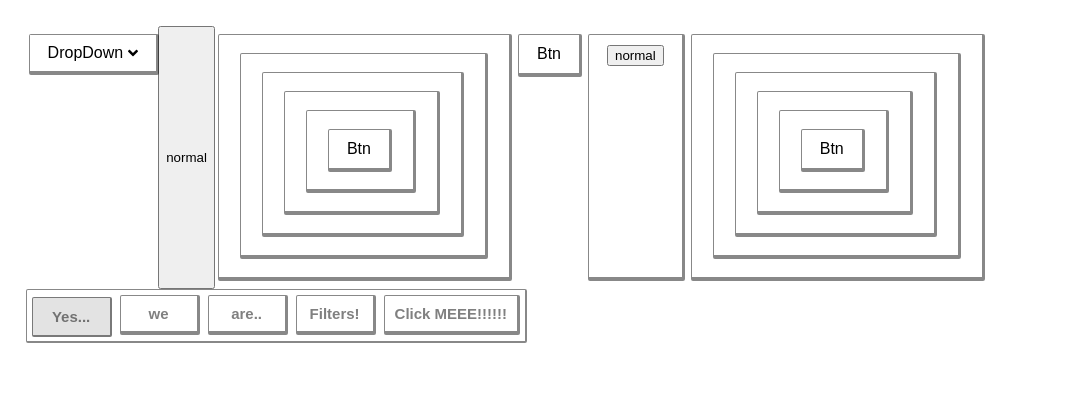
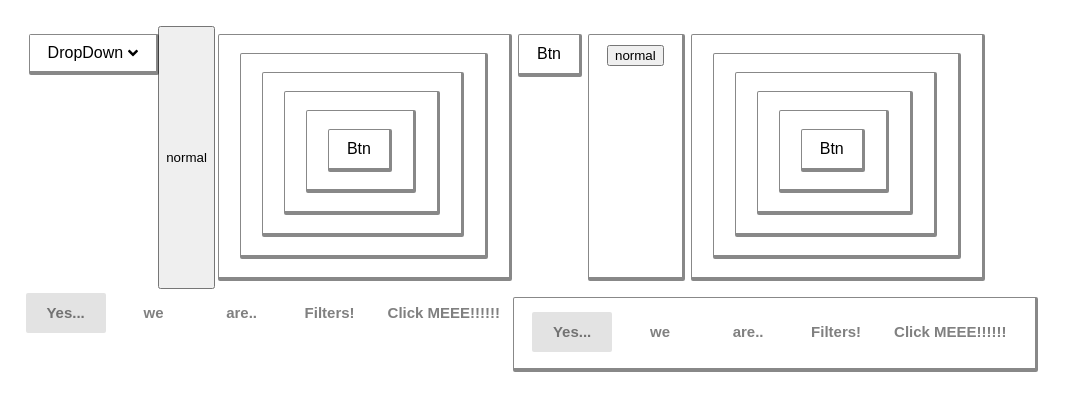
Before and after one commit to Envl/OaPack, a React (Create React App) app in the folder oa-react/: page / in a window 1280 px wide. Shown: the top 410 px of the page, without its empty margins (0-1075 px from the left). Built offline with nearby package versions, Linux system fonts and the light colour scheme.

Commit message:
remove border of FilterGroup

```diff
--- a/oa-react/src/App.jsx
+++ b/oa-react/src/App.jsx
@@ -40,6 +40,12 @@ function App() {
         filters={['Yes...', 'we', 'are..', 'Filters!', 'Click MEEE!!!!!!']}
         defaultIndex={0}
       />
+      <Card>
+        <FilterGroup
+          filters={['Yes...', 'we', 'are..', 'Filters!', 'Click MEEE!!!!!!']}
+          defaultIndex={0}
+        />
+      </Card>
     </div>
   )
 }
--- a/oa-react/src/components/_FilterGroup.scss
+++ b/oa-react/src/components/_FilterGroup.scss
@@ -1,9 +1,7 @@
 .oa-filters-wrapper {
   display: flex;
   flex-flow: row wrap;
-  @include comic-border();
-  border-width: 1px 2px 2px 1px;
-  padding: 5px 5px 1px;
+  padding-top: 4px;
 }
 
 .oa-filter-toggle {
@@ -13,7 +11,7 @@
   &:not([disabled]) {
     cursor: pointer;
   }
-  margin-bottom: 5px;
+  margin-bottom: 6px;
   flex-shrink: 2;
   outline: none;
   height: 28px;
@@ -29,16 +27,15 @@
   // transition: all 0.3s ease;
   background-color: white;
   transition: ease-in-out 0.1s;
-  @include comic-border();
-  @include comic-active();
+  border-radius: 2px;
+
   &.on {
     filter: brightness(89%);
-    @include comic-pressed();
-    // transform: translateY(2px);
+    &:active {
+      filter: brightness(85%);
+    }
   }
   &.off {
-    @include comic-hover();
     @include hover-dark();
-    // color: $semi-black;
   }
 }
--- a/oa-react/src/components/_mixin.scss
+++ b/oa-react/src/components/_mixin.scss
@@ -56,7 +56,7 @@
       filter: brightness(95%);
     }
     &:active {
-      filter: brightness(89%);
+      filter: brightness(85%);
     }
   }
 }
```
